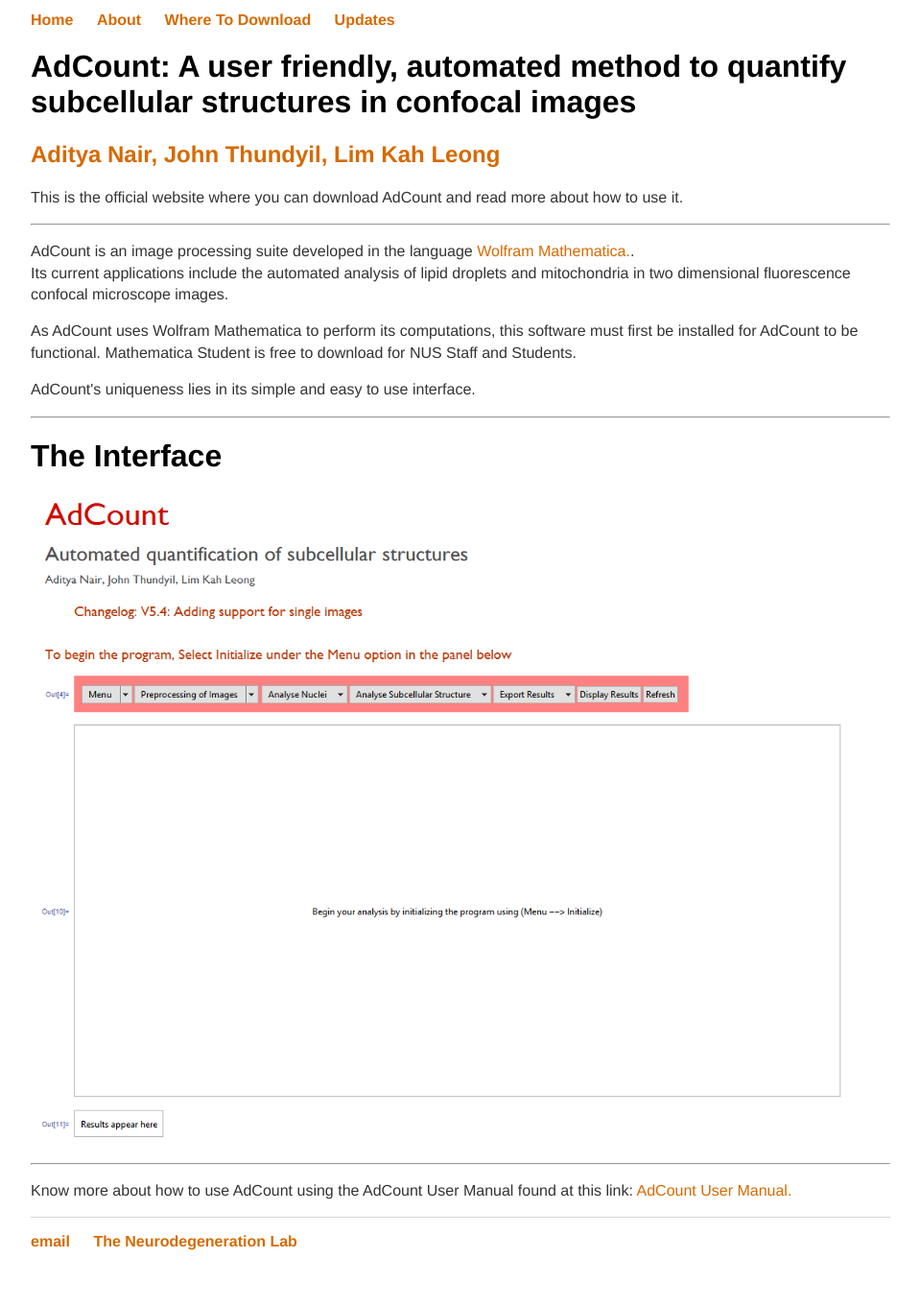
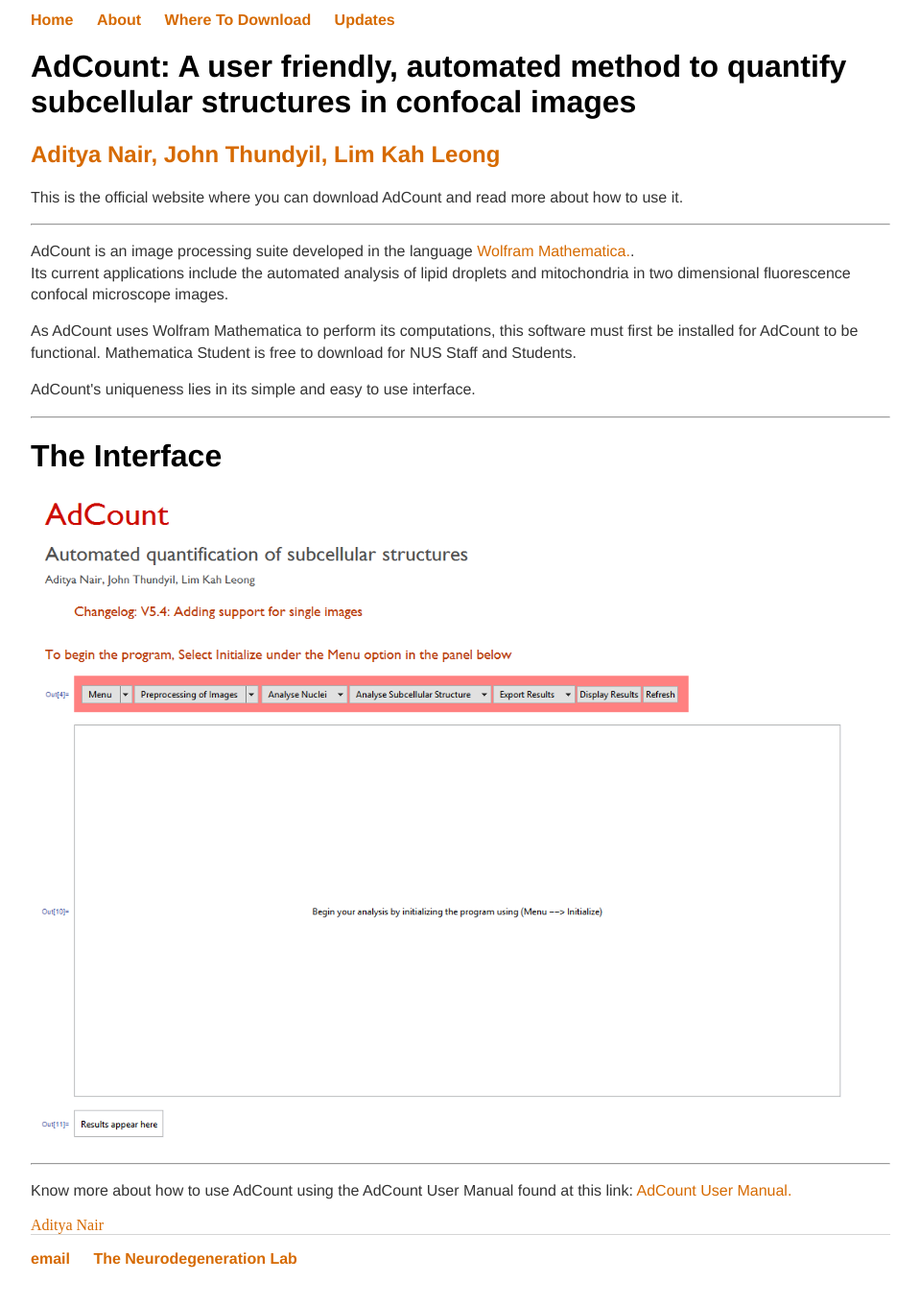
Before and after one commit to adcount/adcount.github.io, a Jekyll site: the page built from index.html, in a window 1280 px wide, cut to the strip 164-1545 px from the top of the page. Shown: the top 1360 px of the strip at 96% size, without its empty margins (160-1119 px from the left). Built offline with Jekyll 4.4.1, drawn with Linux system fonts in a browser that asks for light colours; comment, search, counter and statistics services are not loaded.

Commit message:
Update default.html

```diff
--- a/_layouts/default.html
+++ b/_layouts/default.html
@@ -27,6 +27,7 @@
 			{{ content }}
 
 			</div><!-- /.container -->
+			<div class="LI-profile-badge"  data-version="v1" data-size="medium" data-locale="en_US" data-type="horizontal" data-theme="light" data-vanity="aditya-nair-680b6b74"><a class="LI-simple-link" href='https://sg.linkedin.com/in/aditya-nair-680b6b74?trk=profile-badge'>Aditya Nair</a></div>
 			<footer>
 	    		<ul>
 	        		<li><a href="mailto:aditya.nair@u.nus.edu">email</a></li>
```
